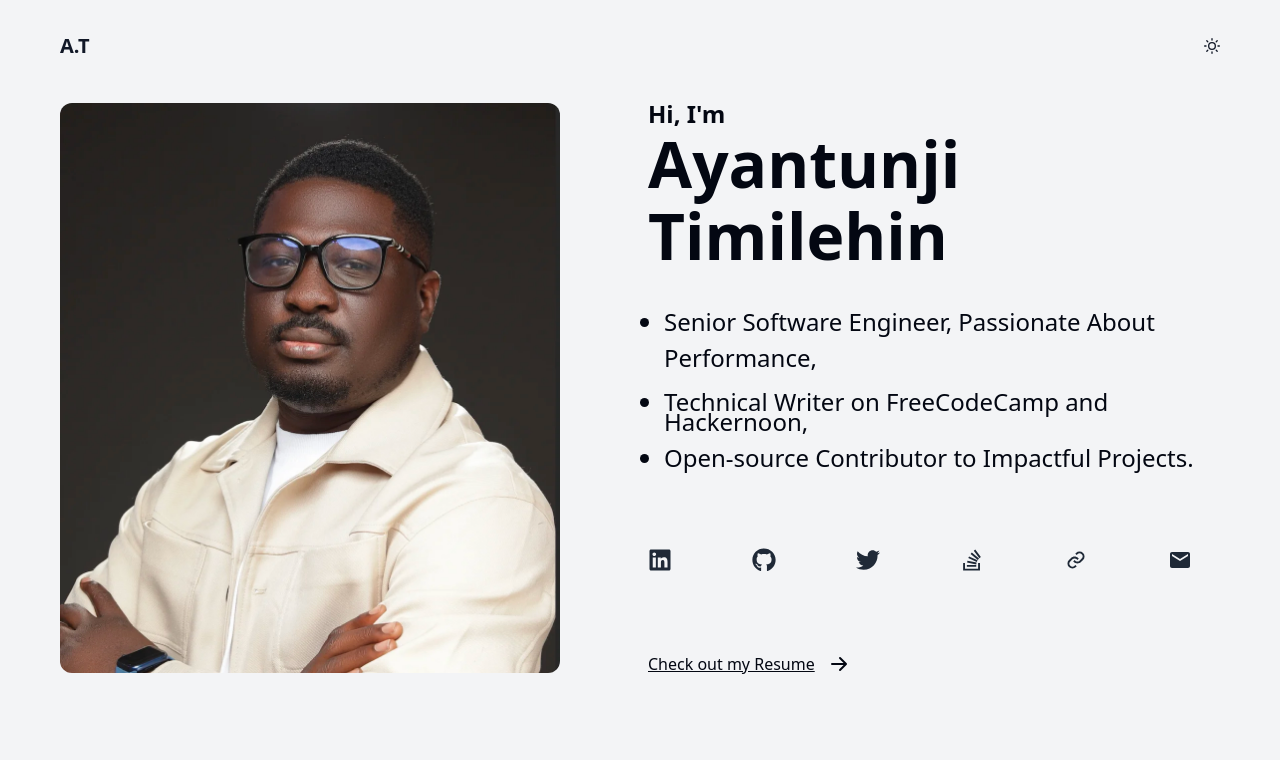
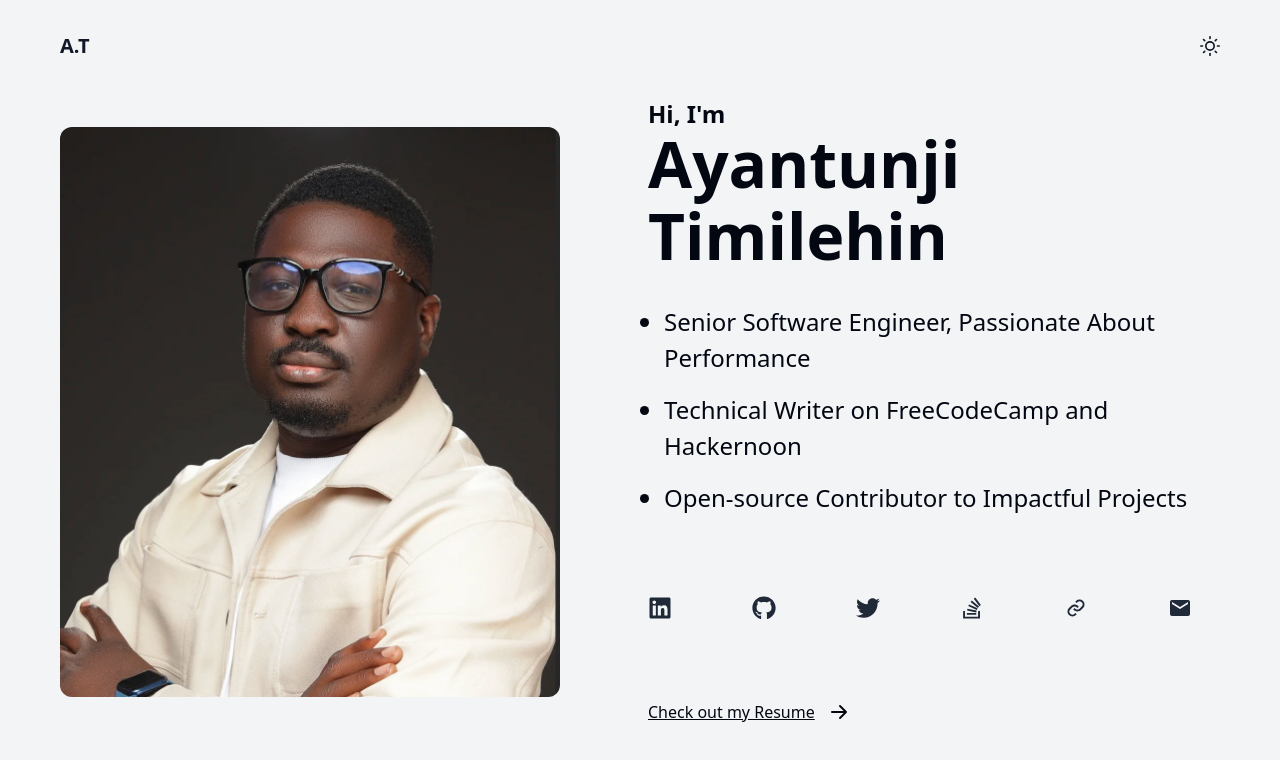
Before and after one commit to timmy471/my-website, a Next.js app: page / in a window 1280 px wide. Shown: the top 760 px of the page. Built offline with nearby package versions, Linux system fonts and the light colour scheme.

Commit message:
added animations

```diff
--- a/package.json
+++ b/package.json
@@ -10,6 +10,7 @@
   },
   "dependencies": {
     "autoprefixer": "^10.4.20",
+    "gsap": "^3.12.5",
     "next": "15.1.3",
     "react": "^19.0.0",
     "react-dom": "^19.0.0",
--- a/src/app/components/ThemeToggle.tsx
+++ b/src/app/components/ThemeToggle.tsx
@@ -30,9 +30,9 @@ const ThemeToggle = () => {
   return (
     <button onClick={toggleDarkMode} aria-label='Toggle Dark Mode'>
       {darkMode ? (
-        <FaMoon className='h-4 w-4 text-gray-900 dark:text-white' />
+        <FaMoon className='h-5 w-5 text-gray-900 dark:text-white' />
       ) : (
-        <FiSun className='h-4 w-4 text-gray-900 dark:text-white' />
+        <FiSun className='h-5 w-5 text-gray-900 dark:text-white' />
       )}
     </button>
   );
--- a/src/app/page.tsx
+++ b/src/app/page.tsx
@@ -1,10 +1,61 @@
 'use client';
 
+import { gsap } from 'gsap';
 import Image from 'next/image';
 import { HiArrowRight } from 'react-icons/hi';
+import { useEffect, useRef, useState } from 'react';
 import SocialMediaIcons from './components/SocialMedia';
 
+const listItems = [
+  'Senior Software Engineer, Passionate About Performance',
+  'Technical Writer on FreeCodeCamp and Hackernoon',
+  'Open-source Contributor to Impactful Projects',
+];
+
 const HomePage = () => {
+  const imageRef = useRef<HTMLDivElement | null>(null);
+  const headerRef = useRef<HTMLDivElement | null>(null);
+  const listRef = useRef<HTMLUListElement | null>(null);
+  const [isMounted, setIsMounted] = useState(false);
+
+  useEffect(() => {
+    const tl = gsap.timeline();
+    const listItems = listRef.current?.children;
+
+    tl.from(imageRef.current, {
+      opacity: 0,
+      y: 20,
+      duration: 1.2,
+      ease: 'power2.out',
+    });
+
+    tl.from(
+      headerRef.current,
+      {
+        opacity: 0,
+        y: 10,
+        duration: 0.8,
+        ease: 'power2.out',
+      },
+      '-=0.8'
+    );
+
+    if (listItems) {
+      gsap.from(listItems, {
+        opacity: 0,
+        y: 8,
+        duration: 0.6,
+        ease: 'power2.out',
+        stagger: 0.2,
+        delay: 0.5,
+      });
+    }
+  }, []);
+
+  useEffect(() => {
+    setIsMounted(true);
+  }, [isMounted]);
+
   return (
     <div className='flex flex-col lg:flex-row gap-y-20 gap-x-4 container mt-10 items-center pb-20'>
       <div className='lg:w-1/2'>
@@ -14,18 +65,22 @@ const HomePage = () => {
           width={500}
           height={500}
           className='rounded-xl'
+          ref={imageRef as any}
         />
       </div>
 
       <div className='lg:w-1/2'>
-        <h4 className='text-xl lg:text-2xl font-semibold'>Hi, I&apos;m</h4>
-        <h1 className='text-3xl xl:text-4xl font-bold'>Ayantunji Timilehin</h1>
-        <ul className='mt-8 text-sm pl-4 lg:text-2xl space-y-4 list-disc'>
-          <li className='leading-[1.5]'>
-            Senior Software Engineer, Passionate About Performance,
-          </li>
-          <li>Technical Writer on FreeCodeCamp and Hackernoon,</li>
-          <li>Open-source Contributor to Impactful Projects.</li>
+        <div ref={headerRef}>
+          <h4 className='text-xl lg:text-2xl font-semibold'>Hi, I&apos;m</h4>
+          <h1 className='text-3xl xl:text-4xl font-bold'>Ayantunji Timilehin</h1>
+        </div>
+
+        <ul className='mt-8 text-sm pl-4 lg:text-2xl space-y-4 list-disc' ref={listRef}>
+          {listItems.map((item, index) => (
+            <li key={index} className='leading-[1.5]'>
+              {item}
+            </li>
+          ))}
         </ul>
         <div className='mt-20'>
           <SocialMediaIcons />
```
Also changed, not shown: 1 other file (tests, documents, lock files or other folders).
